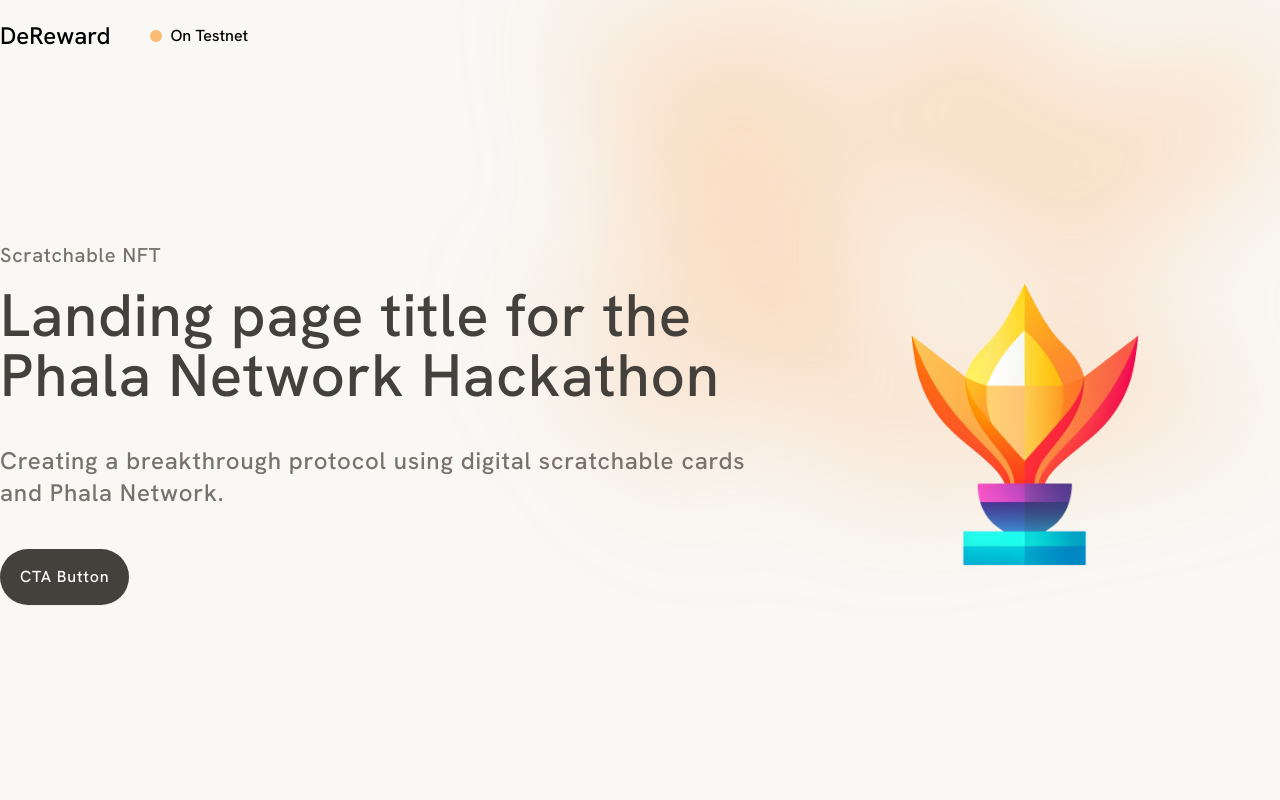
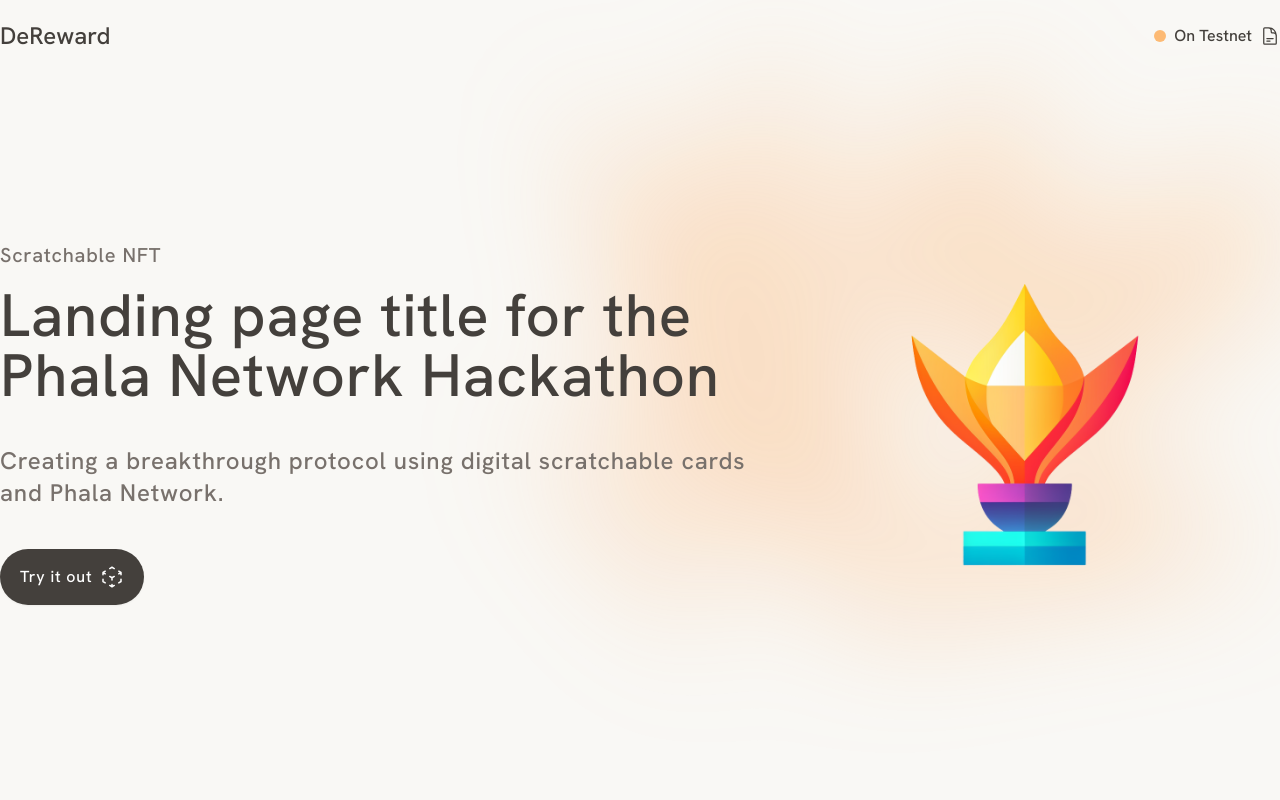
Before and after one commit to saugardev/dereward.xyz, a Next.js app in the folder app/: page / in a window 1280 px wide. Shown: the top 800 px of the page. Built offline with nearby package versions, Linux system fonts and the light colour scheme.

Commit message:
feat: button with icons and roadmap texts

```diff
--- a/app/src/app/[slug]/page.tsx
+++ b/app/src/app/[slug]/page.tsx
@@ -71,7 +71,9 @@
         <article className='!max-w-full prose prose-md lg:prose-lg prose-stone lg:mx-0 mx-auto w-full p-0'>
           <h1 className='scroll-m-20 text-5xl font-bold tracking-tight'>{props.frontMatter.title}</h1>
           <AnimatedContent>
-            <MDXRemote source={props.content} options={options}/>
+            <div className='max-w-5xl'>
+              <MDXRemote source={props.content} options={options}/>
+            </div>
           </AnimatedContent>
         </article>
       </div>
--- a/app/src/app/components/Footer.tsx
+++ b/app/src/app/components/Footer.tsx
@@ -3,6 +3,7 @@
 import Logo from "./Logo";
 
 import AnimatedContent from '../components/motion/AnimatedContent';
+import { CalendarDaysIcon } from "@heroicons/react/24/outline";
 
 const props = {
   title: 'Use Cases',
@@ -16,22 +17,16 @@
 export default function Footer() {
   return (
     <AnimatedContent>
-      <footer className="text-crudo flex flex-col justify-between mx-auto rounded-[3rem] w-full max-w-7xl px-6 lg:flex lg:px-10 pt-16 pb-8 bg-stone-800 my-10">
+      <footer className="text-crudo flex flex-col justify-between mx-auto rounded-[3rem] w-full max-w-7xl px-6 lg:flex lg:px-10 pt-16 pb-8 bg-stone-800 my-10 mb-20">
         <div className="flex pb-9">
           <div className="flex flex-col w-1/2">
             <h2 className="mt-4 text-4xl sm:text-5xl">Ready to use DeReward?</h2>
             <p className="mt-10 text-2xl leading-8 opacity-80">Get in touch with us</p>
-            <div className="mt-10">
-              <Link href='#' className="mx-auto lg:mx-0 rounded-full transition-all px-5 hover:px-7 focus-visible:px-7 py-4 text-md text-stone-800 shadow-sm bg-crudo focus-visible:outline focus-visible:outline-2 focus-visible:outline-offset-2 focus-visible:outline-crudo">Book a Call</Link>
+            <div className="mt-10 flex items-center">
+              <Link href='#' className="flex items-center mx-auto lg:mx-0 rounded-full transition-all px-5 hover:px-7 focus-visible:px-7 py-4 text-md text-stone-800 shadow-sm bg-crudo focus-visible:outline focus-visible:outline-2 focus-visible:outline-offset-2 focus-visible:outline-crudo">
+                <span>Try it out</span>  <CalendarDaysIcon className='ml-2 h-6 w-6 transition-all text-stone-700'/>
+              </Link>
             </div>
-          </div>
-          <div className="w-1/2">
-            <Image
-              src='/logo.png'
-              alt='card image'
-              height={400}
-              width={400}
-              className="w-[11rem] lg:w-[14rem] w-[11rem] lg:h-[14rem] mx-auto opacity-80"/>
           </div>
         </div>
         <div className="flex justify-between mx-auto mt-10 w-full max-w-7xl lg:flex">
--- a/app/src/app/components/Hero.tsx
+++ b/app/src/app/components/Hero.tsx
@@ -1,4 +1,7 @@
 import Image from 'next/image'
+
+import { CubeTransparentIcon } from '@heroicons/react/24/outline';
+import Link from 'next/link';
 
 export default function Hero() {
   return (
@@ -20,12 +23,12 @@
               Creating a breakthrough protocol using digital scratchable cards and Phala Network.
             </p>
             <div className="mt-10 flex items-center gap-x-6">
-              <a
+              <Link
                 href="#"
-                className="mx-auto lg:mx-0 rounded-full transition-all px-5 hover:px-7 focus-visible:px-7 py-4 text-md text-white shadow-sm bg-stone-700 focus-visible:outline focus-visible:outline-2 focus-visible:outline-offset-2 focus-visible:outline-stone-700"
+                className="flex items-center mx-auto lg:mx-0 rounded-full transition-all px-5 hover:px-7 focus-visible:px-7 py-4 text-md text-white shadow-sm bg-stone-700 focus-visible:outline focus-visible:outline-2 focus-visible:outline-offset-2 focus-visible:outline-stone-700"
               >
-                CTA Button
-              </a>
+                <span>Try it out</span>  <CubeTransparentIcon className='ml-2 h-6 w-6 transition-all fill-stone-700'/>
+              </Link>
             </div>
           </div>
           <Image
@@ -38,7 +41,7 @@
         </div>
       </div>
       <div
-          className="absolute inset-x-0 top-[calc(20%-13rem)] -z-10 transform-gpu overflow-hidden blur-3xl sm:top-[calc(40%-30rem)]"
+          className="absolute inset-x-0 top-[calc(55%-13rem)] -z-10 transform-gpu overflow-hidden blur-3xl sm:top-[calc(57%-30rem)]"
           aria-hidden="true"
         >
         <div
--- a/app/src/app/components/Navbar.tsx
+++ b/app/src/app/components/Navbar.tsx
@@ -1,15 +1,20 @@
+import Link from "next/link";
 import Logo from "./Logo";
+
+import { DocumentTextIcon } from '@heroicons/react/24/outline'
 
 export default function Navbar() {
   return (
-    <div className="mx-auto flex items-center max-w-7xl py-5">
+    <div className="mx-auto flex justify-between items-center max-w-7xl py-5 text-stone-700">
       <Logo />
-      <div className="relative flex h-3 w-3 ml-10">
-        <span className="animate-ping absolute inline-flex h-full w-full rounded-full bg-orange-200 opacity-75"></span>
-        <span className="relative inline-flex rounded-full h-3 w-3 bg-orange-300"></span>
-      </div>
-      <div className="ml-2">
-        On Testnet
+      <div className="flex items-center">
+        <div className="relative flex h-3 w-3 ml-10">
+          <span className="animate-ping absolute inline-flex h-full w-full rounded-full bg-orange-200 opacity-75"></span>
+          <span className="relative inline-flex rounded-full h-3 w-3 bg-orange-300"></span>
+        </div>
+        <Link href='#' className="flex items-center ml-2">
+          <span>On Testnet</span> <DocumentTextIcon className='ml-2 h-5 w-5 transition-all'/>
+        </Link>
       </div>
     </div>
 
--- a/app/src/app/components/RoadmapSwiper.tsx
+++ b/app/src/app/components/RoadmapSwiper.tsx
@@ -9,21 +9,21 @@
 
 const milestones = [
   {
-    title: 'Discover',
+    title: 'Idea',
     description: 'Brainstorming sessions in order to take their needs and company goals into account. Define the scope and objectives of the project and lays a fundamental foundation for everything that comes after.',
     color: '#E7E0EB'
   },
   {
-    title: 'Discover',
+    title: 'Development',
     description: 'Brainstorming sessions in order to take their needs and company goals into account. Define the scope and objectives of the project and lays a fundamental foundation for everything that comes after.',
     color: '#DFEFD7'},
   {
-    title: 'Discover',
+    title: 'DeReward v1',
     description: 'Brainstorming sessions in order to take their needs and company goals into account. Define the scope and objectives of the project and lays a fundamental foundation for everything that comes after.',
     color: '#D1EAFA',
   },
   {
-    title: 'Discover',
+    title: 'DeReward v2',
     description: 'Brainstorming sessions in order to take their needs and company goals into account. Define the scope and objectives of the project and lays a fundamental foundation for everything that comes after.',
     color: '#FAE5D1'
   },
--- a/app/src/app/not-found.tsx
+++ b/app/src/app/not-found.tsx
@@ -1,4 +1,5 @@
 import Image from 'next/image';
+import Link from 'next/link';
 
 export default function NotFoundPage() {
   return (
@@ -20,12 +21,12 @@
               We&apos;re sorry, the page you&apos;re looking for cannot be found.
             </p>
             <div className="mt-10 flex items-center gap-x-6">
-              <a
+              <Link
                 href="/"
                 className="mx-auto lg:mx-0 rounded-full transition-all px-5 hover:px-7 focus-visible:px-7 py-4 text-md text-white shadow-sm bg-stone-700 focus-visible:outline focus-visible:outline-2 focus-visible:outline-offset-2 focus-visible:outline-stone-700"
               >
                 Return Home
-              </a>
+              </Link>
             </div>
           </div>
           <Image
```
Also changed, not shown: app/src/mdx/innovation.mdx (added, +32 -0 lines).
